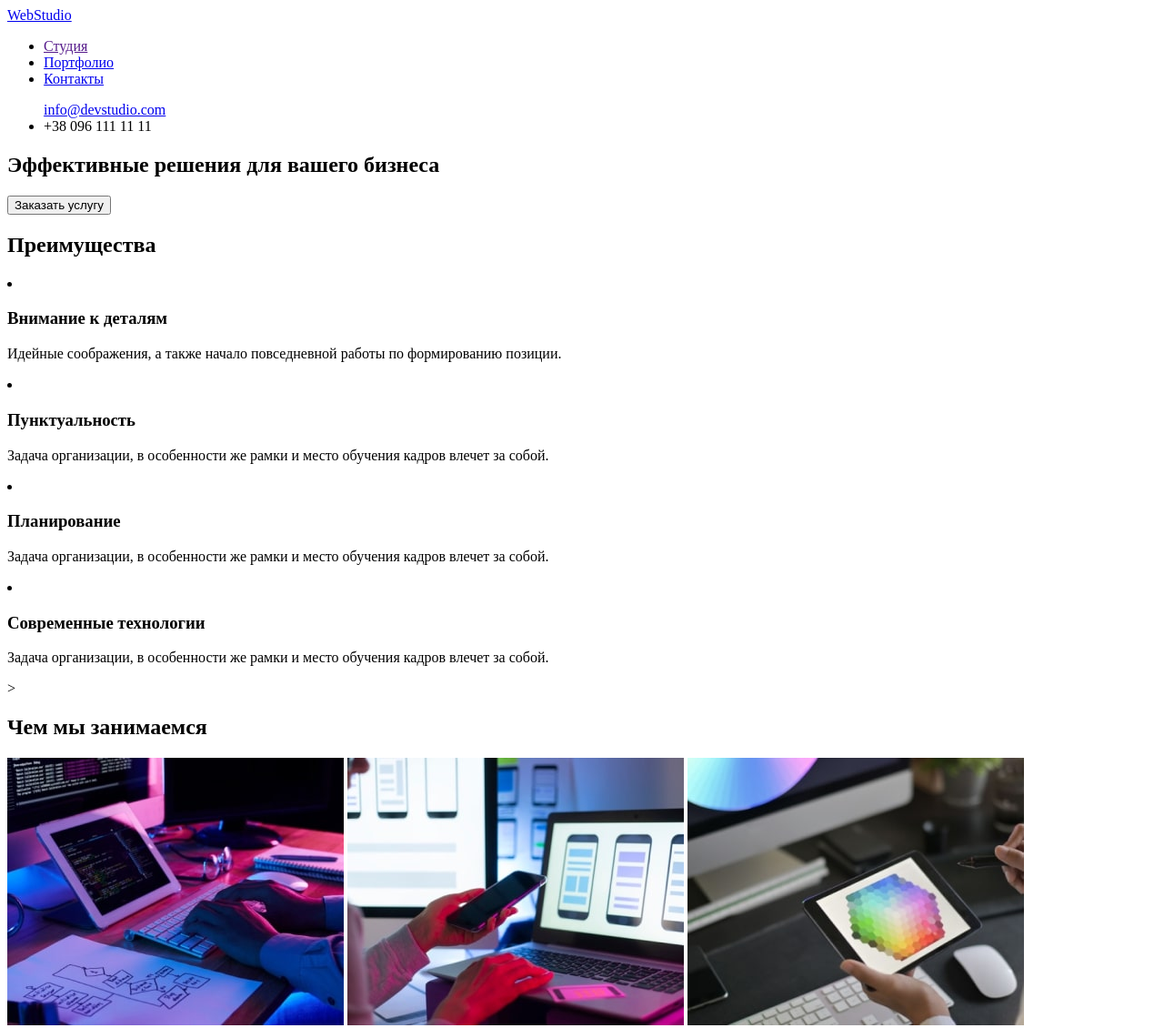
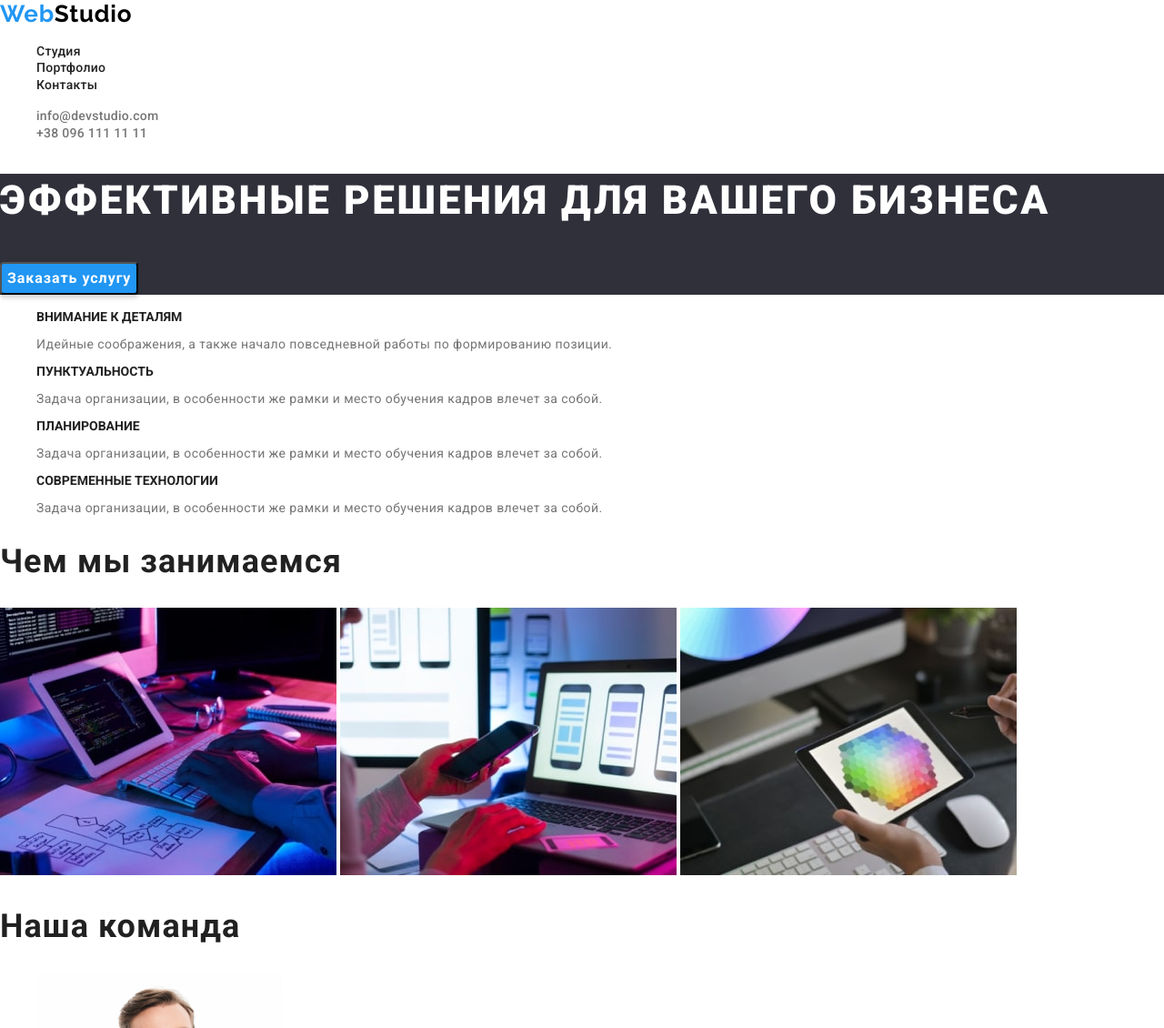
Before and after one commit to natasha-reznikova/goit-markup-hw-02, a plain HTML site: page index.html in a window 1280 px wide. Shown: the top 1130 px of the page at 91% size. Drawn offline with nearby package versions, Linux system fonts and the light colour scheme.

Commit message:
закончила студию

```diff
--- a/css/styles.css
+++ b/css/styles.css
@@ -1,21 +1,177 @@
 :root {
-  --mail-font: Roboto, sans-serif;
-  --srcondary-font: ;
+  --main-font: "Roboto", sans-serif;
+  --secondary-font: "Raleway", sans-serif;
+}
+
+.link {
+  text-decoration: none;
+}
+
+.address {
+  font-style: normal;
+}
+
+.list {
+  list-style: none;
 }
 
 body {
-  font-family: var(--mail-font);
-  color: #e5e5e5;
+  font-family: var(--main-font);
+color: #212121;
 }
 
-.menu-link {
-  font-family: ;
-  font-weight: ;
-  line-hight: ;
-  letter-spacing: ;
+/*           header           */
+
+.logo {
+  font-family: var(--secondary-font);
+  font-weight: bold;
+  font-size: 26px;
+  line-height: 1.19;
+  letter-spacing: 0.03em;
+  color: #2196f3;
 }
 
-.menu-link:hover,
-.menu-link:focus {
-  color: ;
+
+
+.logo-part {
+  color: #000000;
 }
+
+.navigation-link {
+  font-weight: 500;
+  font-size: 14px;
+  line-height: 1.14;
+  letter-spacing: 0.02em;
+  color: #212121;
+}
+
+.navigation-link:hover,
+.navigation-link:focus {
+  color: #2196f3;
+}
+
+.contact-link {
+  font-weight: 500;
+  font-size: 14px;
+  line-height: 1.14;
+  letter-spacing: 0.02em;
+  color: #757575;
+}
+
+.contact-link:hover,
+.contact-link:focus {
+  color: #2196f3;
+}
+
+/*           END header           */
+
+/*             hero             */
+.hero {
+  background: #2f303a;
+}
+
+.main-title {
+  font-weight: 900;
+  font-size: 44px;
+  line-height: 1.36;
+  letter-spacing: 0.06em;
+  text-transform: uppercase;
+  color: #ffffff;
+}
+
+.main-btn {
+  font-weight: bold;
+  font-size: 16px;
+  line-height: 1.88;
+  letter-spacing: 0.06em;
+  color: #ffffff;
+  background: #2196f3;
+  box-shadow: 0px 4px 4px rgba(0, 0, 0, 0.15);
+  border-radius: 4px;
+  cursor: pointer;
+}
+
+/*         END    hero             */
+
+
+/*             advantages             */
+
+
+.title-none {
+display:none;
+}
+
+.title {
+font-weight: bold;
+font-size: 36px;
+line-height: 1.17;
+letter-spacing: 0.03em;
+}
+
+.title-item-el {
+font-weight: bold;
+font-size: 14px;
+line-height: 1.14
+letter-spacing: 0.03em;
+text-transform: uppercase;
+color: #212121;
+}
+
+.title-item-cont {
+font-weight: normal;
+font-size: 14px;i
+line-height: 1.71;
+letter-spacing: 0.03em;
+color: #757575;
+}
+
+/*            EMD advantages             */
+
+
+/*             team             */
+.team-member {
+font-weight: 500;
+font-size: 16px;
+line-height: 1.19;
+letter-spacing: 0.03em;
+color: #212121;
+}
+
+.team-item-position {
+font-weight: normal;
+font-size: 16px;
+line-height: 1.19;
+letter-spacing: 0.03em;
+color: #757575;
+}
+
+/*           END  team             */
+
+/*             footer             */
+
+.address-item {
+font-weight: normal;
+font-size: 14px;
+line-height: 1,71;
+letter-spacing: 0.03em;
+color: rgba(255, 255, 255, 0.6);
+}
+.address-city {
+  color: #FFFFFF;
+}
+
+.footer {
+  background: #2F303A;
+}
+.footer-logo {
+ font-family: var(--secondary-font);
+font-size: 26px;
+font-weight: 700;
+line-height: 1.19;
+letter-spacing: 0.03em;
+text-align: left;
+color: #2196F3;
+}
+.logo-part-2 {
+ color: #FFFFFF;
+}
--- a/index.html
+++ b/index.html
@@ -5,25 +5,35 @@
     <meta http-equiv="X-UA-Compatible" content="IE=edge">
     <meta name="viewport" content="width=device-width, initial-scale=1.0">
     <title>WebStudio</title>
-
+    <link rel="preconnect" href="https://fonts.gstatic.com">
+    <link href="https://fonts.googleapis.com/css2?family=Raleway:wght@700&family=Roboto:wght@400;500;700;900&display=swap" rel="stylesheet">
+    <link rel="stylesheet" href="https://cdnjs.cloudflare.com/ajax/libs/modern-normalize/1.0.0/modern-normalize.min.css"
+    integrity="sha512-ISS7cAi1PEhQ8jnbJpJZMd29NlhNj4AWYyLOSp2CE/CsHxTCu+r+t0D2yoJudVrd0/8fTVPUVDzY5Tvli75u/g=="
+    crossorigin="anonymous" />
+    <link rel="stylesheet" href="./css/styles.css" />
 
 </head>
 
 <body>
  <header class="header">
-    <nav class="menu">
-        <a href="/">WebStudio</a>
+    <nav class="navigation">
+        <a class="logo link" href="/">Web<span class="logo-part">Studio</span></a>
 
-     <ul class="menu-list">
-         <li class="menu-link"><a href="">Студия</a></li>
-         <li class="menu-link"><a href="./portfolio.html">Портфолио</a></li>
-         <li class="menu-link"><a href="nav-list">Контакты</a></li>
+     <ul class="navigation-list list">
+         <li class="navigation-list-link">
+             <a class="navigation-link link" href="">Студия</a></li>
+         <li class="navigation-list-link">
+             <a class="navigation-link link" href="./portfolio.html">Портфолио</a></li>
+         <li class="navigation-list-link">
+             <a class="navigation-link link" href="nav-list">Контакты</a></li>
      </ul>
      </nav>
 
-     <ul class="kontact>
-         <li class="kontact-link"><a href="mailto:info@devstudio.com">info@devstudio.com</a></li>
-         <li class="kontact-link><a href="tel:+380961111111">+38 096 111 11 11</a> </li>
+     <ul class="contact list">
+        <li class="contact-item">
+            <a class="contact-link link" href="mailto:info@devstudio.com">info@devstudio.com</a></li>
+        <li class="contact-item">
+            <a class="contact-link link" href="tel:+380961111111">+38 096 111 11 11</a></li>
      </ul>
 
  </header>
@@ -35,64 +45,64 @@
      </section>
 
      <!--Чем занимаемся-->
-     <section class="">
+     <section class="advantages">
       <div>
-        <h2 class="title">Преимущества</h2>
-
-             <li>
-                 <h3>Внимание к деталям</h3>
-                 <p>Идейные соображения, а также начало повседневной работы по формированию позиции.</p>
+        <h2 class="title-none">Преимущества</h2>
+         <ul class="title-list list">
+             <li class="title-item">
+                 <h3 class="title-item-el">Внимание к деталям</h3>
+                 <p class="title-item-cont">Идейные соображения, а также начало повседневной работы по формированию позиции.</p>
              </li>
-             <li>
-                 <h3>Пунктуальность</h3>
-                <p>Задача организации, в особенности же рамки и место обучения кадров влечет за собой.</p>
+             <li class="title-item">
+                 <h3 class="title-item-el">Пунктуальность</h3>
+                 <p class="title-item-cont">Задача организации, в особенности же рамки и место обучения кадров влечет за собой.</p>
              </li>
-             <li>
-                <h3>Планирование</h3>
-                <p>Задача организации, в особенности же рамки и место обучения кадров влечет за собой.</p>
+             <li class="title-item">
+                <h3 class="title-item-el">Планирование</h3>
+                <p class="title-item-cont">Задача организации, в особенности же рамки и место обучения кадров влечет за собой.</p>
              </li>
-            <li>
-                <h3>Современные технологии</h3>
-                <p>Задача организации, в особенности же рамки и место обучения кадров влечет за собой.</p>
+            <li class="title-item">
+                <h3 class="title-item-el">Современные технологии</h3>
+                <p class="title-item-cont">Задача организации, в особенности же рамки и место обучения кадров влечет за собой.</p>
             </li>
          </ul>
-         </div>>
+         </div>
 
      </section>
 
      <!--Направление-->
-     <section>
-         <h2 clas="title">Чем мы занимаемся</h2>
-         <img src="./images/napravlenie/1.jpg" alt="Создаем сайты" width="370" height="294"/>
-         <img src="./images/napravlenie/2.jpg" alt="Адаптируем под разные устройства" width="370" height="294"/>
-         <img src="./images/napravlenie/3.jpg" alt="Создаем привлекательный вид" width="370" height="294"/>
+     <section class="about">
+         <h2 class="title">Чем мы занимаемся</h2>
+         <img class="about-img" src="./images/napravlenie/1.jpg" alt="Создаем сайты" width="370" height="294"/>
+         <img class="about-img" src="./images/napravlenie/2.jpg" alt="Адаптируем под разные устройства" width="370" height="294"/>
+         <img class="about-img" src="./images/napravlenie/3.jpg" alt="Создаем привлекательный вид" width="370" height="294"/>
     </section>
 
 
     <!--Наша команда-->
-    <section>
+    <section class="team">
         <h2 class="title">Наша команда</h2>
        <div>
-           <ul>
-         <li>
+        <ul class="team-list list">
+         <li class="team-item">
              <img src="./images/komanda/igor.jpg" alt="Фото дизайнера" width="270" height="260"/>
-             <h3>Игорь Демьяненко</h3>
-             <p>Product Designer</p>
+             <h3 class="team-member">Игорь Демьяненко</h3>
+             <p class="team-item-position">Product Designer</p>
          </li>
          <li>
              <img src="./images/komanda/olga.jpg" alt="Фото разработчика" width="270" height="260" />
-             <h3>Ольга Репина</h3>
-             <p>Frontend Developer</p>
+             <h3 class="team-member">Ольга Репина</h3>
+             <p class="team-item-position">Frontend Developer</p>
          </li>
          <li>
              <img src="./images/komanda/николай.jpg" alt="Фото маркетолога" width="270" height="260" />
-             <h3>Николай Тарасов</h3>
-             <p>Marketing</p>
+             <h3 class="team-member">Николай Тарасов</h3>
+             <p class="team-item-position">Marketing</p>
          </li>
          <li>
              <img src="./images/komanda/михаил.jpg" alt="Фото дизайнера" width="270" height="260" />
-             <h3>Михаил Ермаков</h3>
-             <p>UI Designer</p>
+             <h3 class="team-member">Михаил Ермаков</h3>
+             <p class="team-item-position">UI Designer</p>
          </li>
         </ul>
         </div>
@@ -102,20 +112,22 @@
 </main>
 
     <!--Футер-->
-    <footer>
-        <a href="">WebStudio</a>
-        <address>
-            <ul>
-                <li>
-                    <a href="https://goo.gl/maps/GovJGKpDvsFY9mse7" target='_blank' rel="noopener norefferer">г.Киев,
+    <footer class="footer">
+        <a class="logo link"
+          href="">Web<span class="logo-part-2">Studio</span></a>
+        <address class="address">
+            <ul class="list">
+                <li class="address-list">
+                    <a class="address-item link"
+                    href="https://goo.gl/maps/GovJGKpDvsFY9mse7" target='_blank' rel="noopener norefferer"><span class="address-city">г.Киев,
                         пр-т Леси Украинки,
-                        26</a>
+                        26</span></a>
                 </li>
-                <li>
-                    <a href="mailto:info@example.com">info@example.com</a>
+                <li class="address-list">
+                    <a class=" address-item link" href="mailto:info@example.com">info@example.com</a>
                 </li>
-                <li>
-                    <a href="tel:+380991111111">+38 099 111 11 11</a>
+                <li class="address-list">
+                    <a  class="address-item link" href="tel:+380991111111">+38 099 111 11 11</a>
                 </li>
             </ul>
         </address>
```
